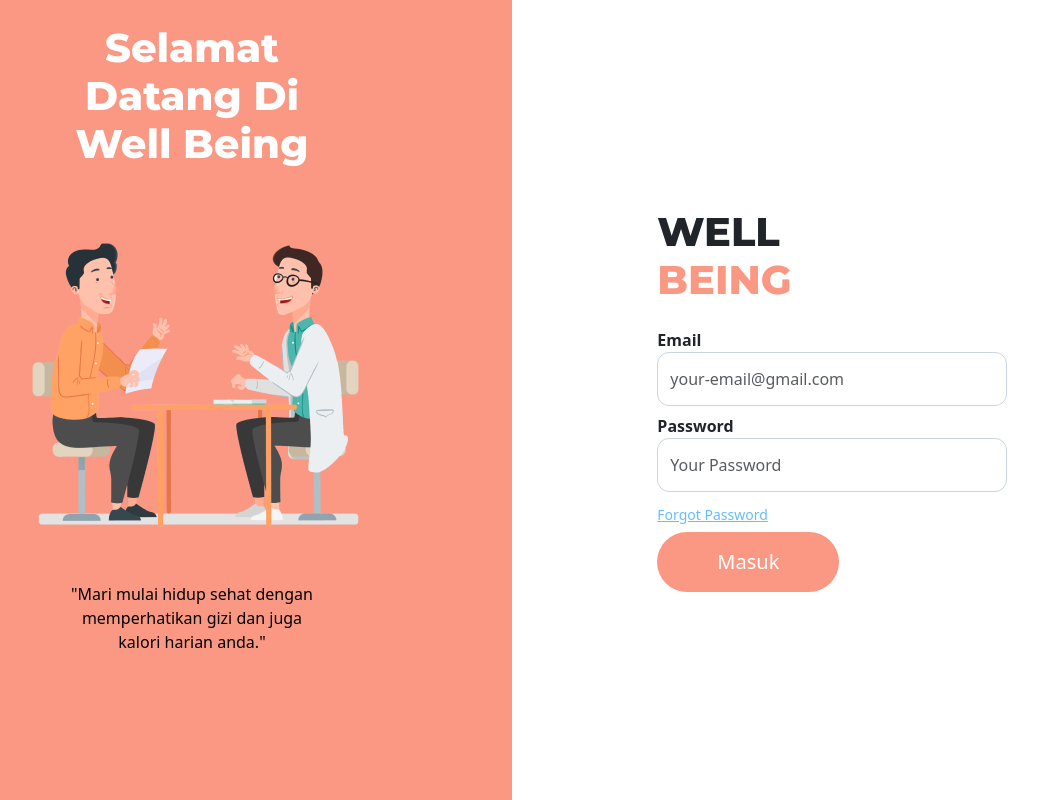
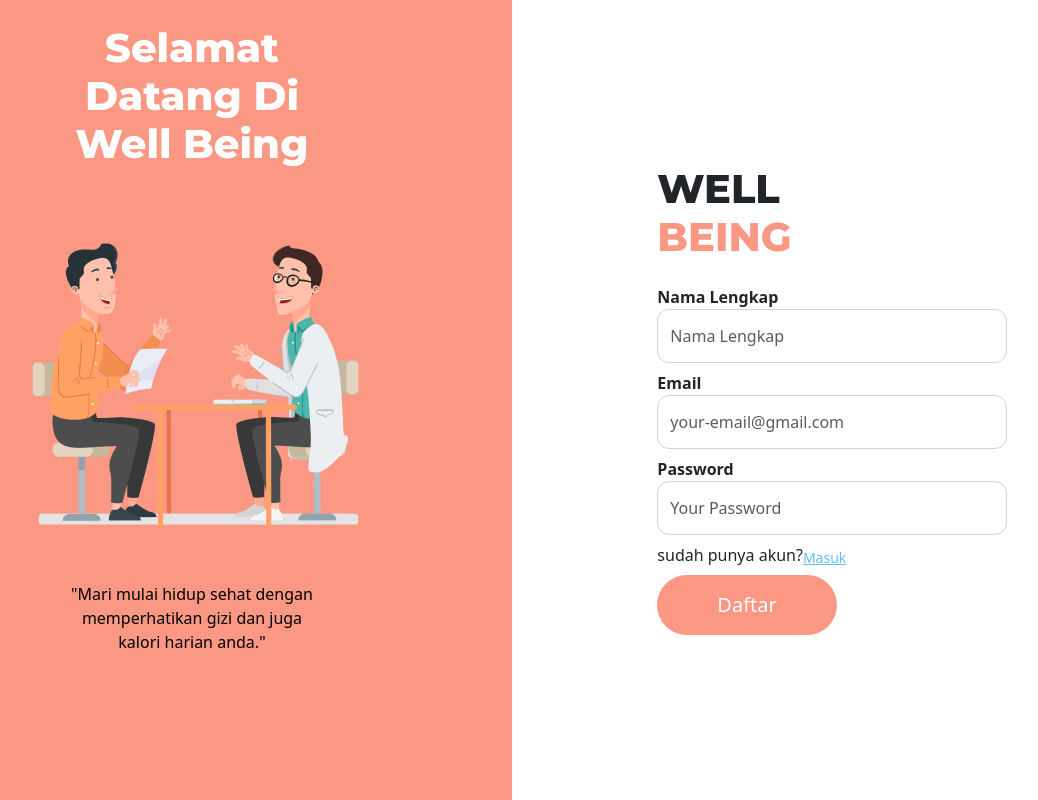
Before and after one commit to JeremiaSihombing/Macro-WellBeing-Group1, a plain HTML site: page daftar.html in a window 1280 px wide. Shown: the whole page, without its empty margins (128-1166 px from the left). Drawn offline with nearby package versions, Linux system fonts and the light colour scheme.

Commit message:
add sign up

```diff
--- a/login.html
+++ b/daftar.html
@@ -23,7 +23,7 @@
                 <div>
                     <img class="img-fluid" src="images/consultationvector.png" alt="">
                 </div>
-                <p style="font-weight: 400;">"Mari mulai hidup sehat dengan<br>memperhatikan gizi dan juga<br>kalori harian anda."</p>
+                <p style="font-weight: 500;">"Mari mulai hidup sehat dengan<br>memperhatikan gizi dan juga<br>kalori harian anda."</p>
             </div>
         </div>
         <div class="contents order-1 order-md-2">
@@ -32,6 +32,10 @@
               <div class="col-md-7">
                 <h1 class="mb-4" style="font-weight: bold;">WELL<br><span style="color: #FA9884;">BEING</span></h1>
                 <form action="#" method="post">
+                    <div class="form-group first mb-2">
+                        <label for="Nama Lengkap"><strong>Nama Lengkap</strong></label>
+                        <input type="text" class="form-control" placeholder="Nama Lengkap" id="Email">
+                      </div>
                   <div class="form-group first mb-2">
                     <label for="Email"><strong>Email</strong></label>
                     <input type="text" class="form-control" placeholder="your-email@gmail.com" id="Email">
@@ -41,9 +45,10 @@
                     <input type="password" class="form-control" placeholder="Your Password" id="password">
                   </div>
                   <div class="d-flex mb-2 align-items-center">
-                    <span class="ml-auto"><a href="#" class="forgot-pass">Forgot Password</a></span>
+                    <span class="ml-auto">sudah punya akun?</span>
+                    <span class="ml-auto"><a href="login.html" class="forgot-pass">Masuk</a></span>
                   </div>
-                  <button class="btn btn-block btn-lg btn-primary">Masuk</button>
+                  <button class="btn btn-block btn-lg btn-primary">Daftar</button>
                 </form>
               </div>
             </div>
```
Also changed, not shown: index.html (+1 -1 lines).
